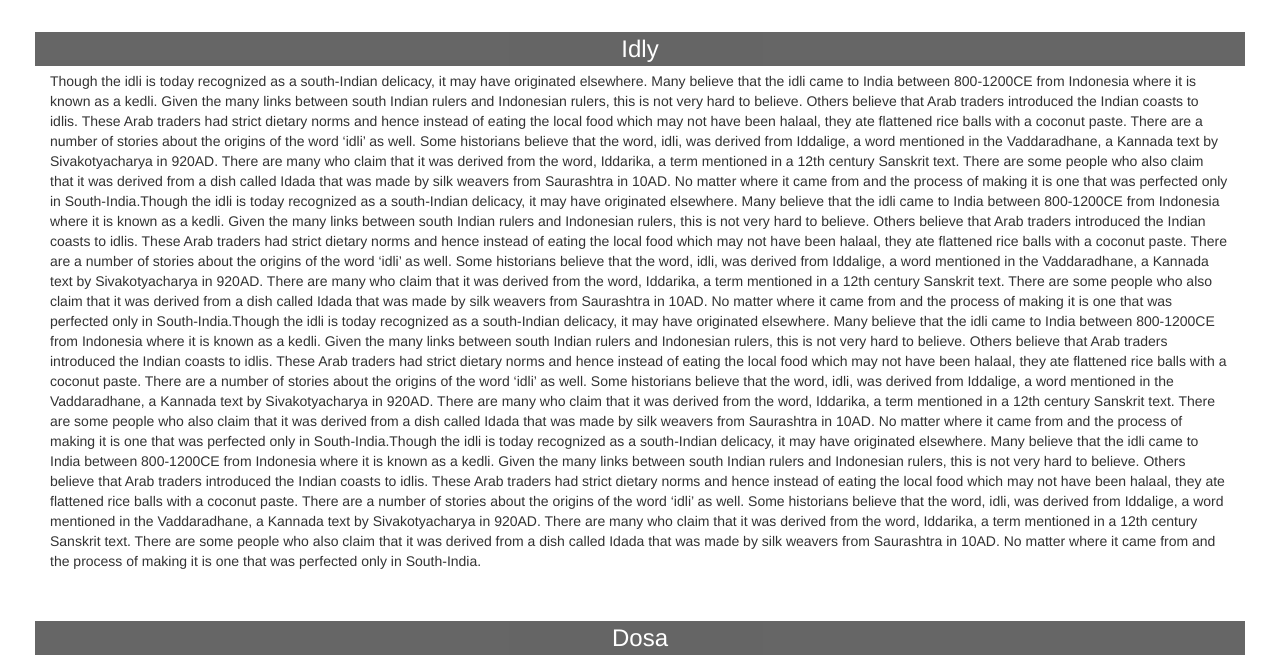
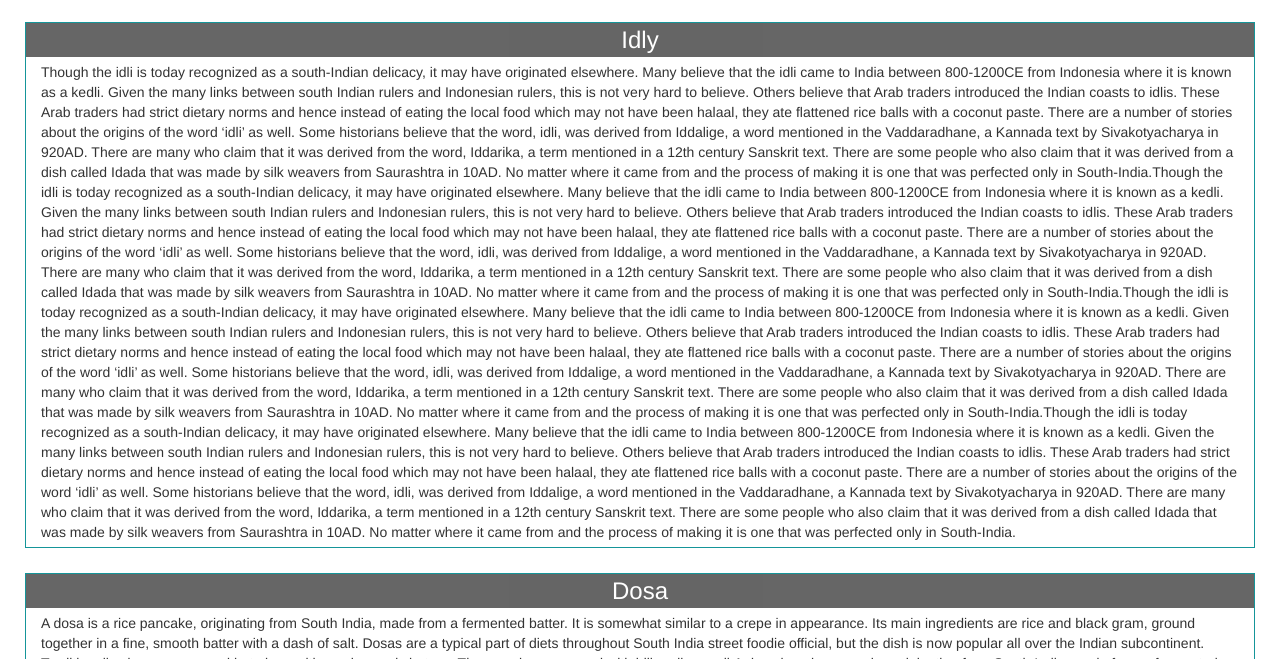
Before and after one commit to vikram-atreya/Coursera_HTML_CSS_Javascript_for_web_dev, a plain HTML site: page Module-3/index.html in a window 1280 px wide. Shown: the part 141-800 px from the top of the page. Drawn offline with Linux system fonts and the light colour scheme.

Commit message:
added borders

```diff
--- a/Module-3/bootstrap-3.4.1-dist/css/style.css
+++ b/Module-3/bootstrap-3.4.1-dist/css/style.css
@@ -1,6 +1,10 @@
 
 .container{
     margin:5px auto 5px;
+
+}
+.row{
+     border: 1px solid #159599;
 }
 .full-width-div {
     position: absolute;
@@ -51,7 +55,7 @@ body #menu{
 }
 
 #items{
-    padding: 10px;
+    padding: 0px;
 
     margin: 25px;
 }
```
